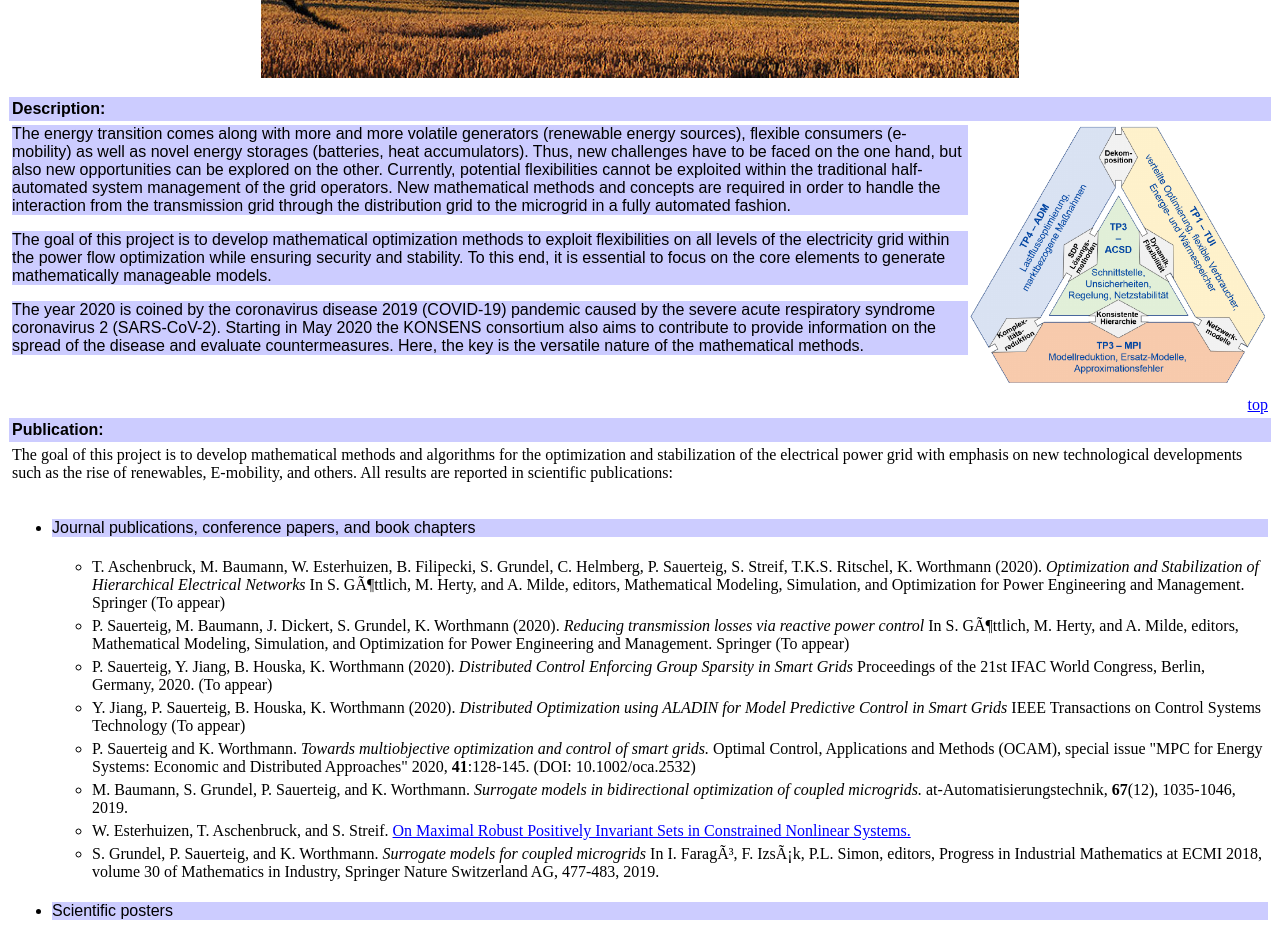
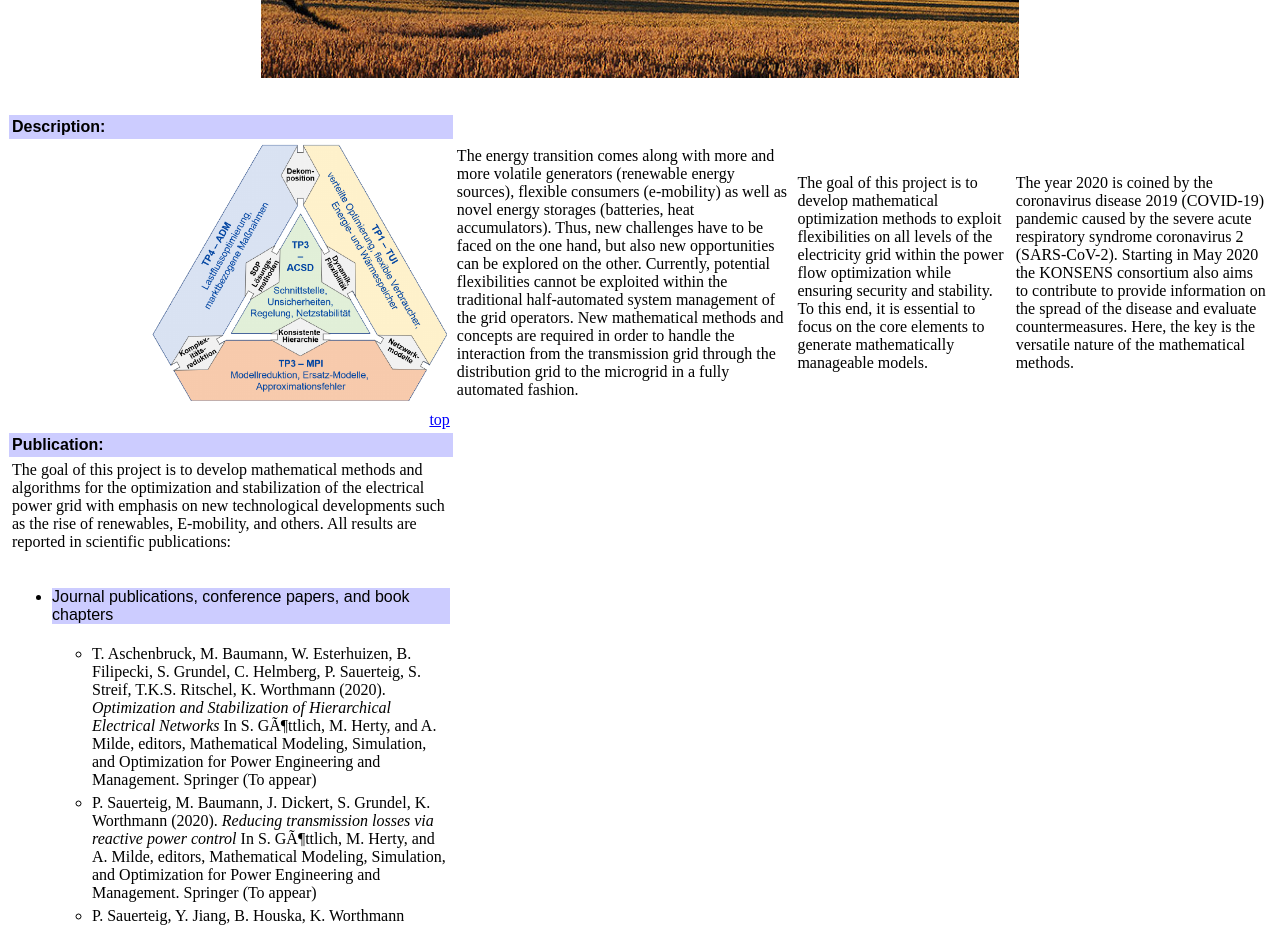
Before and after one commit to konsens/konsens.github.io, a plain HTML site: page index.html in a window 1280 px wide. Shown: the part 1660-2585 px from the top of the page. Drawn offline with Linux system fonts and the light colour scheme.

Commit message:
Update index.html
try to split description into paragraphs

```diff
--- a/index.html
+++ b/index.html
@@ -243,21 +243,21 @@
 			<tbody>
 				<tr> <td class="bg">  <b>Description:</b>  </td> </tr>
 				<tr>
-					<td> <img src="konsens/konsens-scheme.png" width=300 align="right"> <p>The energy transition comes along with more and more
+					<td> <img src="konsens/konsens-scheme.png" width=300 align="right"> <td>The energy transition comes along with more and more
 						volatile generators (renewable energy sources), flexible consumers (e-mobility) as well as novel energy storages
 						(batteries, heat accumulators). Thus, new challenges have to be faced on the one hand, but also new opportunities
 						can be explored on the other. Currently, potential flexibilities cannot be exploited within the traditional
 						half-automated system management of the grid operators. New mathematical methods and concepts are required in order to
 						handle the interaction from the transmission grid through the distribution grid to the microgrid in a fully automated
-						fashion. </p>
-						<p>The goal of this project is to develop mathematical optimization methods to exploit flexibilities on all levels
+						fashion. </td>
+						<td>The goal of this project is to develop mathematical optimization methods to exploit flexibilities on all levels
 						of the electricity grid within the power flow optimization while ensuring security and stability. To this end,
-						it is essential to focus on the core elements to generate mathematically manageable models.</p>
+						it is essential to focus on the core elements to generate mathematically manageable models.</td>
 
-						<p>The year 2020 is coined by the coronavirus disease 2019 (COVID-19) pandemic caused by the severe acute respiratory
+						<td>The year 2020 is coined by the coronavirus disease 2019 (COVID-19) pandemic caused by the severe acute respiratory
 						syndrome coronavirus 2 (SARS-CoV-2). Starting in May 2020 the KONSENS consortium also aims to contribute to provide
 						information on the spread of the disease and evaluate countermeasures. Here, the key is the versatile nature of
-						the mathematical methods.</p>
+						the mathematical methods.</td>
 						<br>
 					</td>
 				</tr>
```
